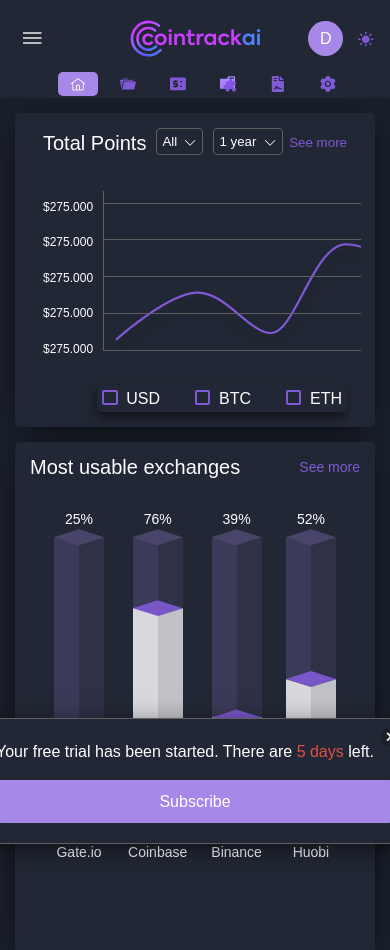
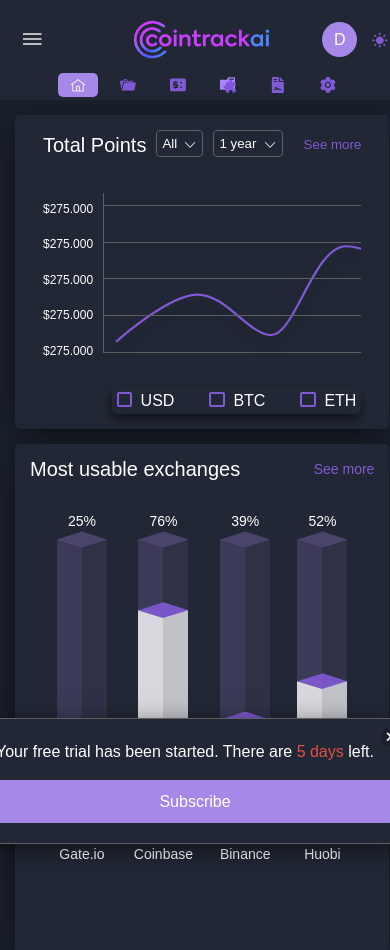
Before and after one commit to Arman0701/CointrackAI-KIWI-Science, a plain HTML site: page public/index.html in a window 390 px wide. Shown: the top 950 px of the page. Drawn offline with Linux system fonts and the light colour scheme.

Commit message:
fix(styles.scss): Fixing the width of body on mobile version.

```diff
--- a/public/style.scss
+++ b/public/style.scss
@@ -4,6 +4,10 @@
 
 body {
     background: $--background-dark;
+
+	@include BP(mobile) {
+		width: fit-content;
+	}
 }
 
 .header {
```
Also changed, not shown: public/style.css, 1 other file.
